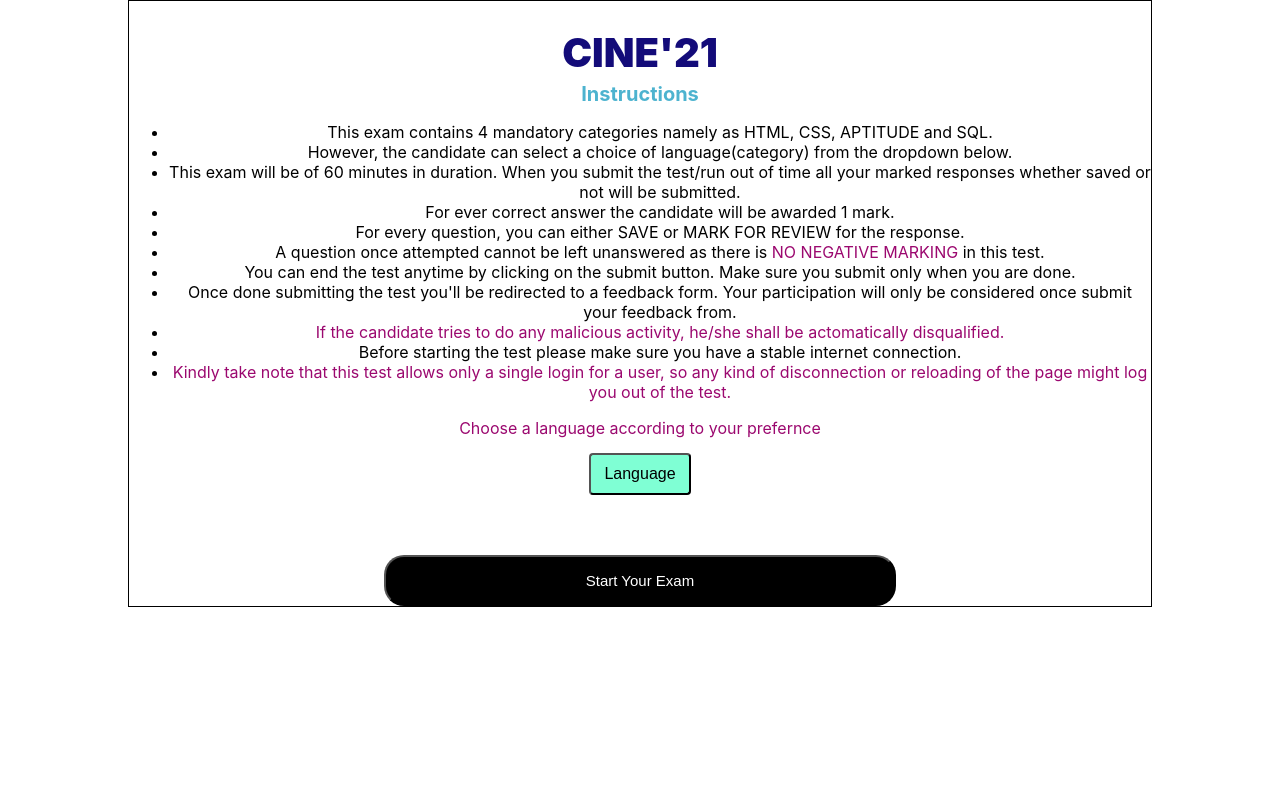
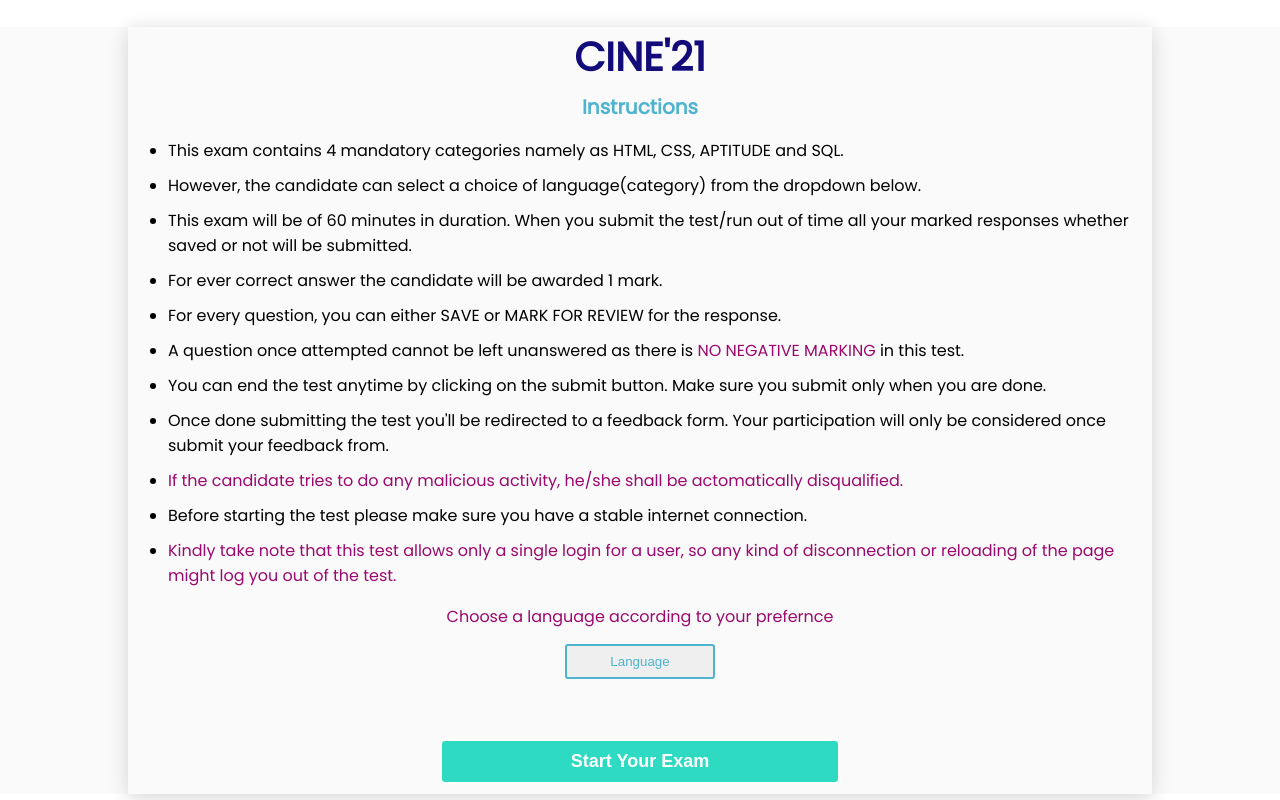
Before and after one commit to Divykant/csi_portal, a React (Create React App) app: page / in a window 1280 px wide. Built offline with nearby package versions, Linux system fonts and the light colour scheme; the HTML template or start-up script is replaced by a standard one.

Commit message:
CSS Changes

```diff
--- a/public/index.html
+++ b/public/index.html
@@ -12,6 +12,7 @@
     <link rel="apple-touch-icon" href="%PUBLIC_URL%/logo192.png" />
 
     <link rel="manifest" href="%PUBLIC_URL%/manifest.json" />
+    <link href="https://fonts.googleapis.com/css2?family=Poppins:wght@300;400&amp;display=swap" rel="stylesheet">
 
     <title>CINE'21</title>
   </head>
--- a/src/App.css
+++ b/src/App.css
@@ -36,6 +36,9 @@
     transform: rotate(360deg);
   }
 }
+body{
+  font-family: 'Poppins', sans-serif;
+}
 .top_heading{
   text-align: center;
   color: #130b79;
@@ -58,15 +61,22 @@
   color: #9b086f;
 }
 .home_submit{
-  color: #fff;
-  background-color: #000;
-  padding: 15px 200px;
-  font-size: 15px;
-  margin-top: 20px;
-  border-radius: 20px;
+  border: 2px solid;
+  background-color: #2fdac3;
+  margin: 10px;
+  border-radius: 5px;
+  font-size: 18px;
+            height: 45px;
+            width: 400px;
+            cursor: pointer;
+            color: #fff;
+            font-weight: bold;
+}
+.main_div{
+  background-color: #fafafa;
 }
 .home_div{
-  border:solid 1px #000;
+  box-shadow: 0 3px 18px lightgray;
   text-align: center;
   margin-left: 10%;
   margin-right: 10%;
@@ -78,15 +88,14 @@
   opacity: 1;
   visibility: visible;
 }
-.select{
-  margin-top: 15px;
-  padding: 10px;
-  border-radius: 4px;
-  background-color: aquamarine;
-  width: 10%;
-  align-items: center;
-  font-size: 16px;
-  cursor: pointer;
+.lang_btn{
+  border: 2px solid #4db3cf;
+  margin-top:15px ;
+            border-radius: 3px;
+            height: 35px;
+            width: 150px;
+            cursor: pointer;
+            color: #4db3cf;
 
 }
 .dropdown-list{
@@ -97,10 +106,18 @@
   visibility: hidden;
   transition: opacity 0.2s linear,  visibility 0.2s linear;
 }
-.dropdown-list_item{
-  padding: 10px;
-  color: #000;
-  margin: 5px;
-  background-color: #9b086f;
-  font-size:16px ;
+.lang_optn_btn{
+  border: 2px solid #4db3cf;
+  margin: 10px;
+  border-radius: 3px;
+            height: 35px;
+            width: 100px;
+            cursor: pointer;
+            color: #4dcfbe;
 }
+.home_li{
+  margin-bottom: 10px;
+}
+.home_ul{
+  text-align: left;
+}
--- a/src/Home.jsx
+++ b/src/Home.jsx
@@ -6,6 +6,7 @@ const Home = ()  =>{
 
   return(
     <>
+    <div className="main_div">
     <div className="home_div">
     <h1 className="top_heading">CINE'21 </h1>
     <h2 className="sub_heading">Instructions </h2>
@@ -28,20 +29,21 @@ const Home = ()  =>{
     <span className="lastspan">Choose a language according to your prefernce</span><br />
     <div className="dropdown">
         <div className="dropdown-select">
-            <button className="select">Language</button>
+            <button className="lang_btn">Language</button>
             <i className="fa fa-caret-down icon"></i>
         </div>
         <div className="dropdown-list">
-            <button className="dropdown-list_item">C</button>
-            <button className="dropdown-list_item">C++</button>
-            <button className="dropdown-list_item">JAVA</button>
-            <button className="dropdown-list_item">PYTHON</button>
+            <button className="lang_optn_btn">C</button>
+            <button className="lang_optn_btn">C++</button>
+            <button className="lang_optn_btn">JAVA</button>
+            <button className="lang_optn_btn">PYTHON</button>
         </div>
     </div>
     <br />
     <br />
     <button type="submit" className="home_submit"> Start Your Exam</button>
     </div>
+    </div>
     </>
   );
 };
```
